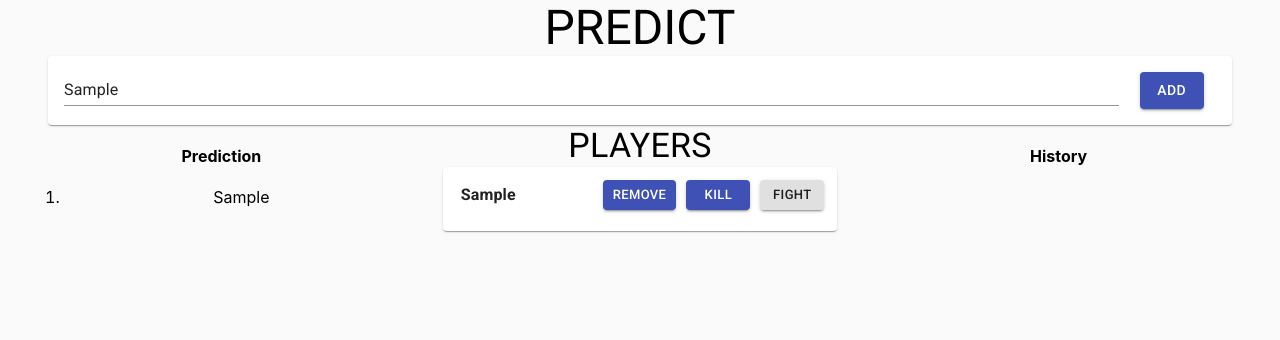
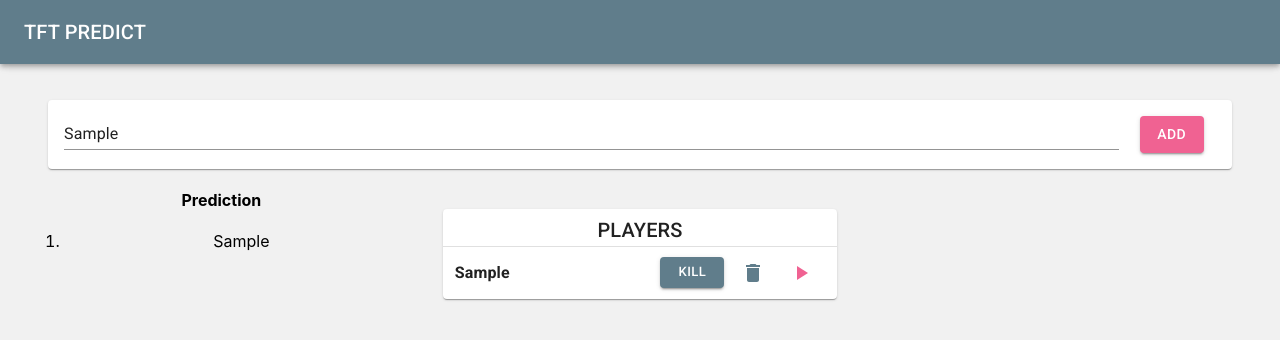
Before and after one commit to rafaelmbcosta/tft-predict, a React (Create React App) app: page / in a window 1280 px wide. Both pictures are taken after typing "Sample" into the empty fields and a click on the button "ADD". Shown: the top 340 px of the page. Built offline with nearby package versions, Linux system fonts and the light colour scheme.

Commit message:
more layout improvements

```diff
--- a/src/App.css
+++ b/src/App.css
@@ -3,7 +3,7 @@
 }
 
 body{
-  background-color: #fafafa;
+  background-color: #f1f1f1;
 }
 
 .App-logo {
--- a/src/App.js
+++ b/src/App.js
@@ -1,22 +1,52 @@
 import React from 'react';
 import './App.css';
+import theme from './app/theme'
 import { PlayerForm } from './app/player/PlayerFormComponent';
+import { selectPlayer } from './app/player/duck/slice';
+import { selectHistory } from './app/history/duck/slice';
 import PlayerListComponent from './app/player/PlayerListComponent';
 import HistoryComponent from './app/history/HistoryComponent';
 import PredictionList from './app/predictions/PredictionListComponent';
-import { Typography, Container, Grid } from '@material-ui/core';
+import styled from 'styled-components';
+import { useSelector } from 'react-redux';
+import { Typography, AppBar, Toolbar, ThemeProvider, Container, Grid } from '@material-ui/core';
+
+const StyledContainer = styled(Container)`
+  margin-top: 100px;
+`;
 
 function App() {
+  const players = useSelector(selectPlayer)
+  const histories = useSelector(selectHistory)
+
+  const renderPlayers = () => {
+    if (players.length > 0) { return <PlayerListComponent />; }
+  }
+
+  const renderHistory = () => {
+    if (histories.length > 0) { return <HistoryComponent />; }
+  }
+
+  const renderPredictions = () => {
+    if (players.length > 0) { return <PredictionList />; }
+  }
+
   return (
-    <Container justify="center" className="App">
-      <Typography variant="h3">PREDICT </Typography>
-      <PlayerForm></PlayerForm>
-      <Grid container justify="center" direction="row" spacing={3}>
-        <Grid item xs={4}><PredictionList /></Grid>
-        <Grid item xs={4}><PlayerListComponent /></Grid>
-        <Grid item xs={4}><HistoryComponent /></Grid>
-      </Grid>
-    </Container>
+    <ThemeProvider theme={theme}>
+      <AppBar>
+        <Toolbar>
+          <Typography variant="h6">TFT PREDICT </Typography>
+        </Toolbar>
+      </AppBar>
+      <StyledContainer justify="center" mt={5} align="center" className="App">
+        <PlayerForm></PlayerForm>
+        <Grid container justify="center" direction="row" spacing={3}>
+          <Grid item xs={4}>{ renderPredictions() }</Grid>
+          <Grid item xs={4}>{ renderPlayers() }</Grid>
+          <Grid item xs={4}>{ renderHistory() }</Grid>
+        </Grid>
+      </StyledContainer>
+    </ThemeProvider>
   );
 }
 
--- a/src/app/history/duck/slice.js
+++ b/src/app/history/duck/slice.js
@@ -20,6 +20,6 @@ export const historySlice = createSlice({
 
 export const { fight, remove } = historySlice.actions;
 
-export const selectHistory = state => state.history.value;
+export const selectHistory = state => [...state.history.value].reverse();
 
 export default historySlice.reducer;
--- a/src/app/player/PlayerComponent.jsx
+++ b/src/app/player/PlayerComponent.jsx
@@ -3,7 +3,8 @@ import { useDispatch } from 'react-redux'
 import { remove, kill } from './duck/slice';
 import { fight } from '../history/duck/slice';
 import styled from 'styled-components';
-import { Button, Card, Grid, Box, Typography, CardContent } from '@material-ui/core';
+import { Button, Grid, Box, Typography, IconButton } from '@material-ui/core';
+import { Delete, PlayArrow } from '@material-ui/icons'
 
 const StyledButton = styled(Button)`
   margin: 5px;
@@ -17,47 +18,52 @@ const StyledTypography = styled(Typography)`
   font-weight: bold;
 `;
 
+const StyledBox = styled(Box)`
+  margin: 10px;
+  padding-right: 10px;
+`;
+
 const PlayerComponent = (props) => {
 
   const dispatch = useDispatch();
 
-  const killButton = (player) => {
+  const fightButton = (player) => {
     if(player.alive) {
-      return(<StyledButton
-        size="small"
-        variant="contained"
-        value="fight"
+      return(
+        <IconButton
+          color="secondary"
           onClick={() => dispatch(fight(player))}
         >
-        Fight
-      </StyledButton>);
+          <PlayArrow></PlayArrow>
+        </IconButton>
+      );
     }
   }
 
   return(
-    <Card>
-      <CardContent>
+    <StyledBox>
       <Grid direction="row" justify="space-between" align="center" container spacing={2}>
         <StyledTypography align="center">{props.player.name}</StyledTypography>
         <Box>
+          {/* text-decoration: line-through; when its dead, findout how to dynamicaly put style or class */}
           <StyledButton
             size="small"
             variant="contained"
             color="primary"
-              onClick={() => dispatch(remove(props.player))} >Remove</StyledButton>
-            <StyledButton
-              size="small"
-              variant="contained"
-              color={props.player.alive ? 'primary' : 'primary'}
             onClick={() => dispatch(kill(props.player))}
           >
             {props.player.alive ? 'Kill' : 'Not dead'}
           </StyledButton>
-            { killButton(props.player)}
+          <IconButton
+            color="primary"
+            onClick={() => dispatch(remove(props.player)) }
+            >
+            <Delete></Delete>
+          </IconButton>
+          { fightButton(props.player)}
         </Box>
       </Grid>
-      </CardContent>
-    </Card>
+    </StyledBox>
   );
 }
 
--- a/src/app/player/PlayerFormComponent.jsx
+++ b/src/app/player/PlayerFormComponent.jsx
@@ -27,13 +27,14 @@ export function PlayerForm() {
                 <Grid item xs={11}>
                   <TextField
                     fullWidth
+                    placeholder="Type Player Name"
                     name="playerName"
                     inputRef={register({required: true, minLength: 2})}
                   />
                 </Grid>
                 <Grid item xs={1} >
                   <Button
-                    color="primary"
+                    color="secondary"
                     type="submit"
                     variant="contained"
                     value="ADD PLAYER">
--- a/src/app/player/PlayerListComponent.jsx
+++ b/src/app/player/PlayerListComponent.jsx
@@ -2,19 +2,31 @@ import React from 'react'
 import PlayerComponent from './PlayerComponent';
 import { useSelector } from 'react-redux';
 import { selectPlayer } from './duck/slice';
-import { Typography } from '@material-ui/core'
+import { Typography, Card, Divider } from '@material-ui/core';
+import styled from 'styled-components';
+
+const StyledCard = styled(Card)`
+  margin-top: 40px;
+  padding-top: 5px;
+`;
 
 const PlayerListComponent = () => {
 
   const players = useSelector(selectPlayer);
 
   return(
-    <div>
-      <Typography variant="h4">PLAYERS</Typography>
+    <StyledCard>
+      <Typography variant="h6">PLAYERS</Typography>
       { players.map(player => {
-        return (<PlayerComponent player={player} key={player.id}> </PlayerComponent>)
-      }) }
-    </div>
+          return (
+            <div key={player.id}>
+              <Divider />
+              <PlayerComponent player={player}> </PlayerComponent>
+            </div>
+          );
+        })
+      }
+    </StyledCard>
   )
 }
 
--- /dev/null
+++ b/src/app/theme.js
@@ -0,0 +1,16 @@
+import { createMuiTheme } from '@material-ui/core';
+
+export default createMuiTheme({
+  palette: {
+    primary: {
+      light: '#8eacbb',
+      dark: '#34515e',
+      main: '#607D8B'
+    },
+    secondary: {
+      light: '#ff94c2',
+      main: '#F06292',
+      dark: '#ba2d65'
+    },
+  }
+});
```
Also changed, not shown: src/app/ui-components/StyledBox.js (added). Lines whose indentation alone changed are shown as unchanged.
